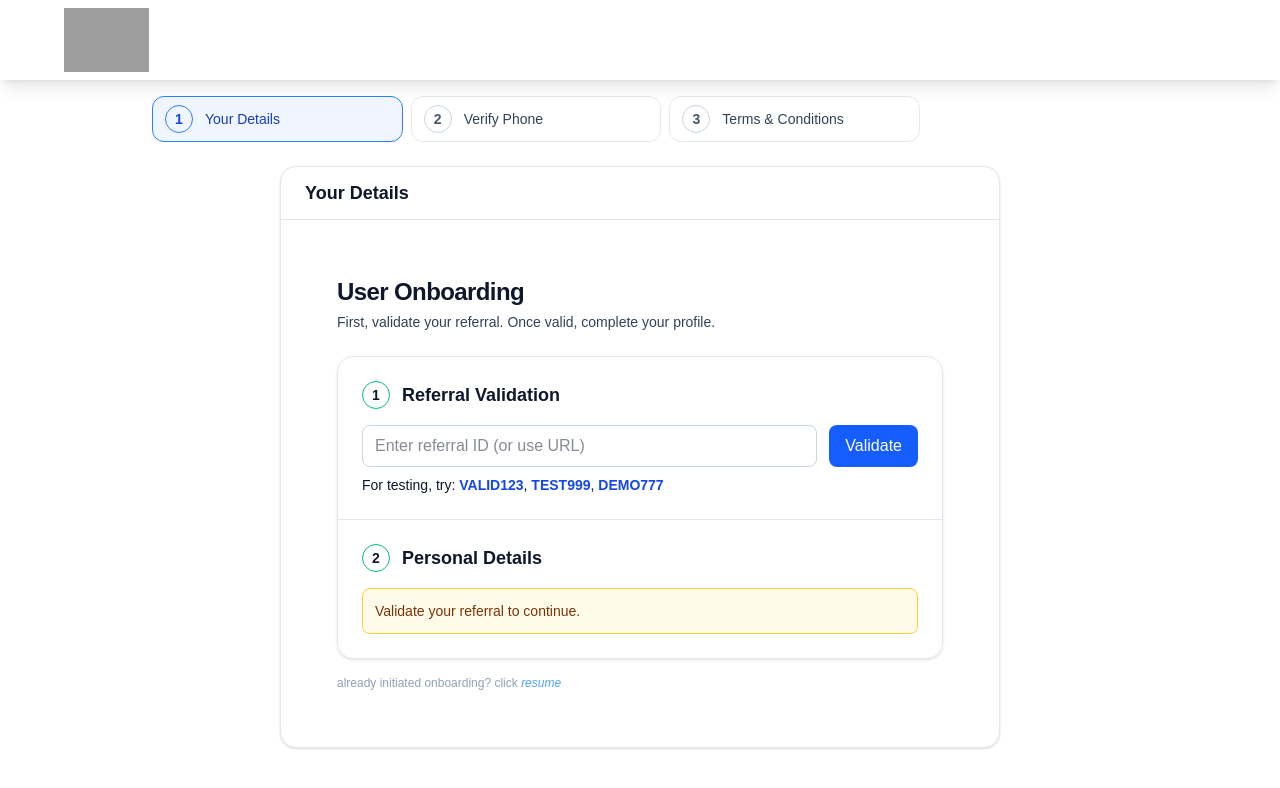
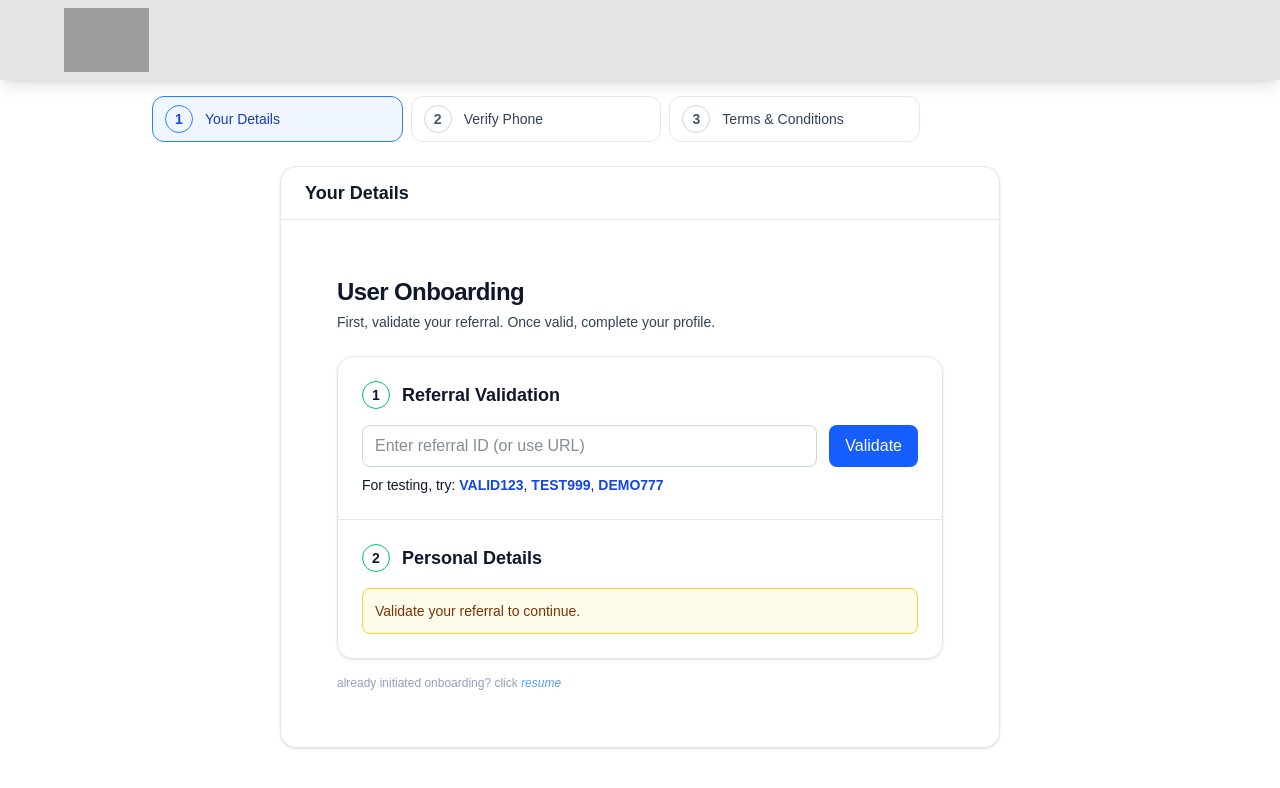
Before and after one commit to Harunath/ngvns, a Next.js app in the folder apps/ngvns-user-app/: page /register in a window 1280 px wide. Shown: the top 788 px of the page. Built offline with nearby package versions, Linux system fonts and the light colour scheme; no server answers; grey boxes are pictures that could not be loaded.

Commit message:
refrral parent b bug

```diff
--- a/apps/ngvns-user-app/src/app/Providers.tsx
+++ b/apps/ngvns-user-app/src/app/Providers.tsx
@@ -6,10 +6,10 @@ import "react-toastify/dist/ReactToastify.css"; // Import CSS
 
 const Providers = ({ children }: { children: ReactNode }) => {
 	return (
-		<div className="text-neutral-950">
+		<div className="text-neutral-950 bg-neutral-200">
 			<ToastContainer
 				position="top-right"
-				autoClose={5000} // Close after 5 seconds
+				autoClose={2000} // Close after 5 seconds
 				hideProgressBar={false}
 				newestOnTop={false}
 				closeOnClick
--- a/apps/ngvns-user-app/src/app/api/user/create/route.ts
+++ b/apps/ngvns-user-app/src/app/api/user/create/route.ts
@@ -163,7 +163,7 @@ export async function POST(req: NextRequest) {
 							onBoardingId: ob.id,
 							orderId: order.id,
 							parentReferralId: ob.parentreferralId,
-							parentBId: parents?.id ?? null,
+							parentBId: parents?.joinedBy?.id ?? null,
 							parentCId: parents?.parentB?.id ?? null,
 
 							// defaults: deleted=false, deactivated=false, healthCard=false
```
